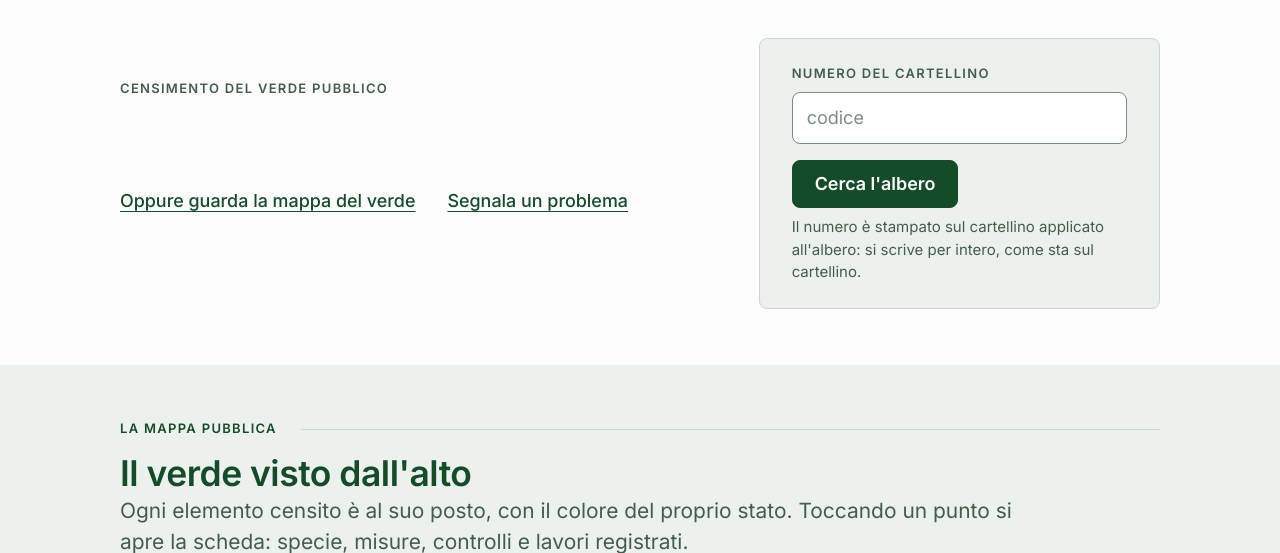
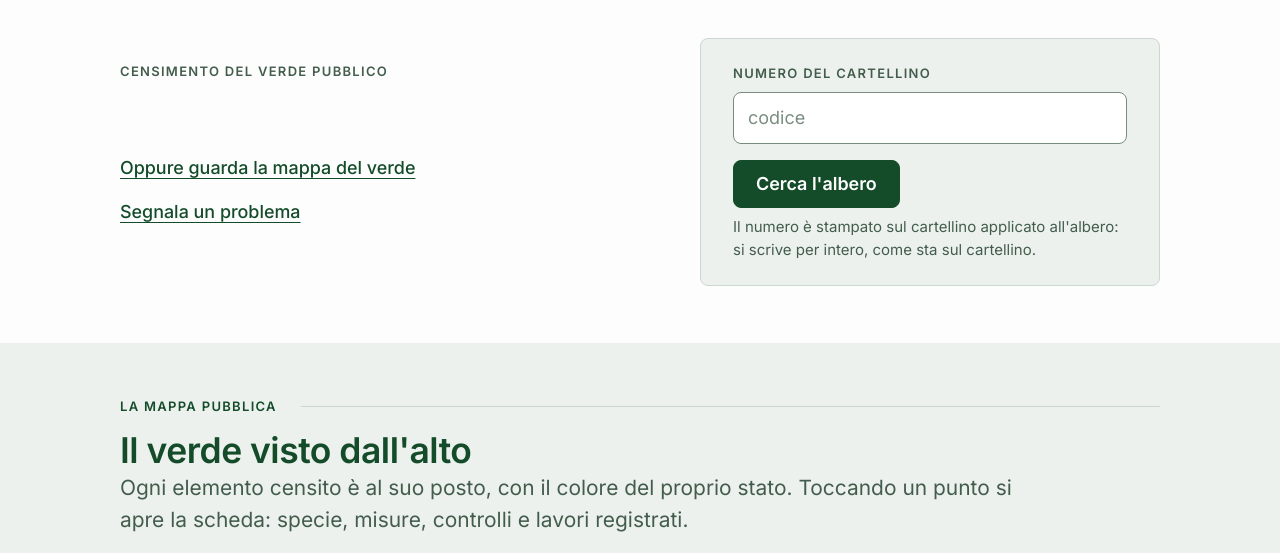
Before and after one commit to vivaiohappygarden-ops/webgis-censimento, a Laravel app: template resources/views/portale/home.blade.php in a window 1280 px wide. Shown: the part 77-630 px from the top of the page. Run offline with Laravel 12, Linux system fonts and the light colour scheme; the template is opened without the code that fills it, so the values that code supplies are empty; parts of the project's set-up code (start-up, migrations or seed data) failed here and were passed over.

Commit message:
Portale: la scatola del cartellino resta stretta e appoggiata al bordo destro
Osservazione del committente 23/09/2026 ("non sta troppo in mezzo?"): con la
colonna a 5/12 la scatola partiva quasi da meta' schermo. Ora e' larga al
massimo 460 px e sta al bordo destro del contenuto: il centro della
fotografia resta libero. Verificato a 1920, 1440 e 1200 px.

Co-Authored-By: Claude Fable 5.1 <noreply@anthropic.com>
Claude-Session: https://claude.ai/code/session_01AWNbq3xwTrhpe5KwGo4iES

```diff
--- a/resources/views/portale/home.blade.php
+++ b/resources/views/portale/home.blade.php
@@ -45,8 +45,12 @@
 @media (min-width: 1100px) {
     .apertura-griglia {
         display: grid;
-        grid-template-columns: minmax(0, 7fr) minmax(360px, 5fr);
-        column-gap: var(--s-7);
+        /* La scatola del cartellino non si allarga con lo schermo: resta di
+           una misura da modulo (al massimo 460px) appoggiata al bordo destro
+           del contenuto, cosi' il centro della fotografia resta libero e la
+           scatola non "sta in mezzo" (osservazione del committente) */
+        grid-template-columns: minmax(0, 1fr) minmax(360px, 460px);
+        column-gap: var(--s-8);
         align-items: center;
     }
     .apertura-cerca .cerca { margin-top: 0; max-width: none; }
```
